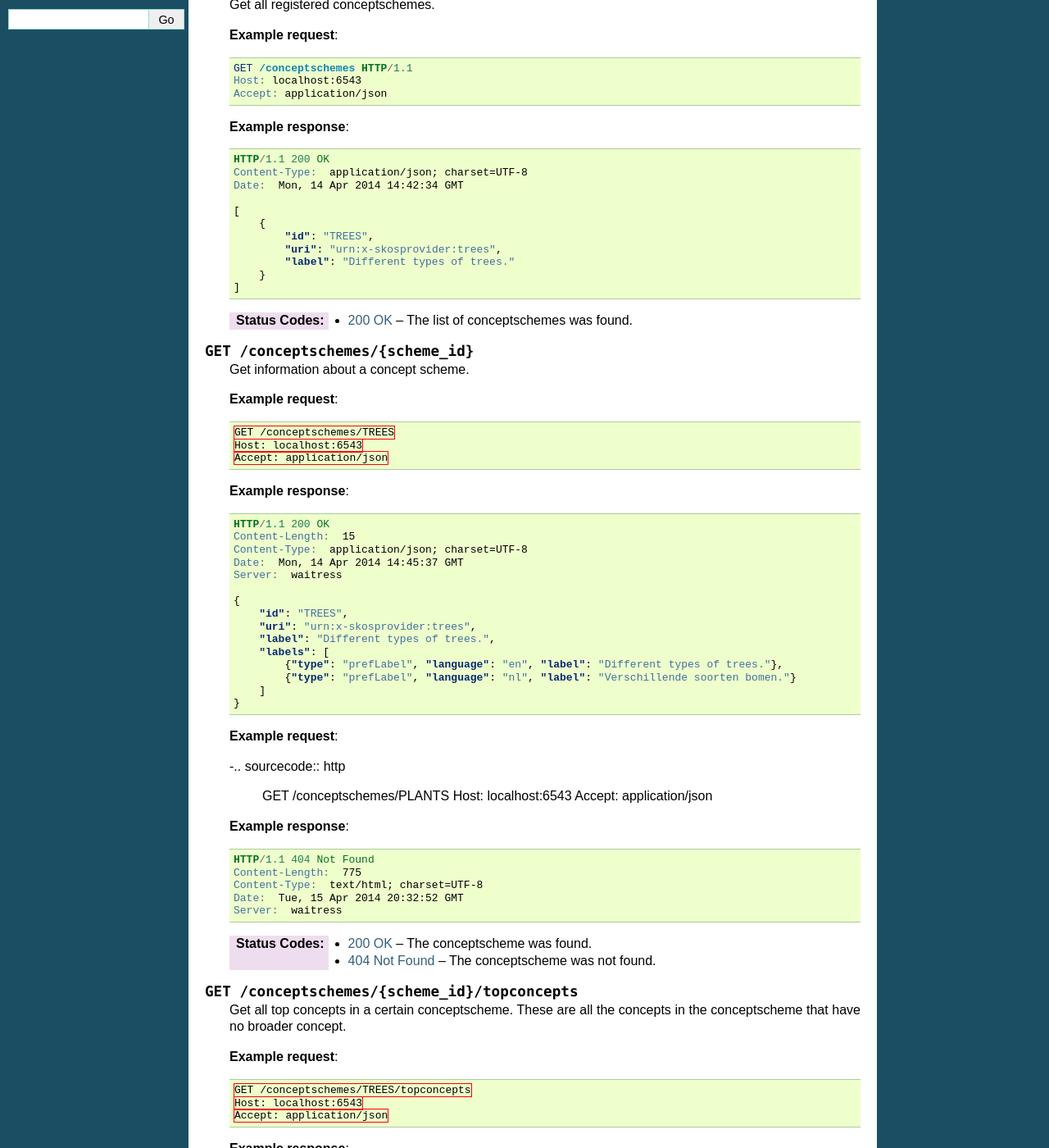
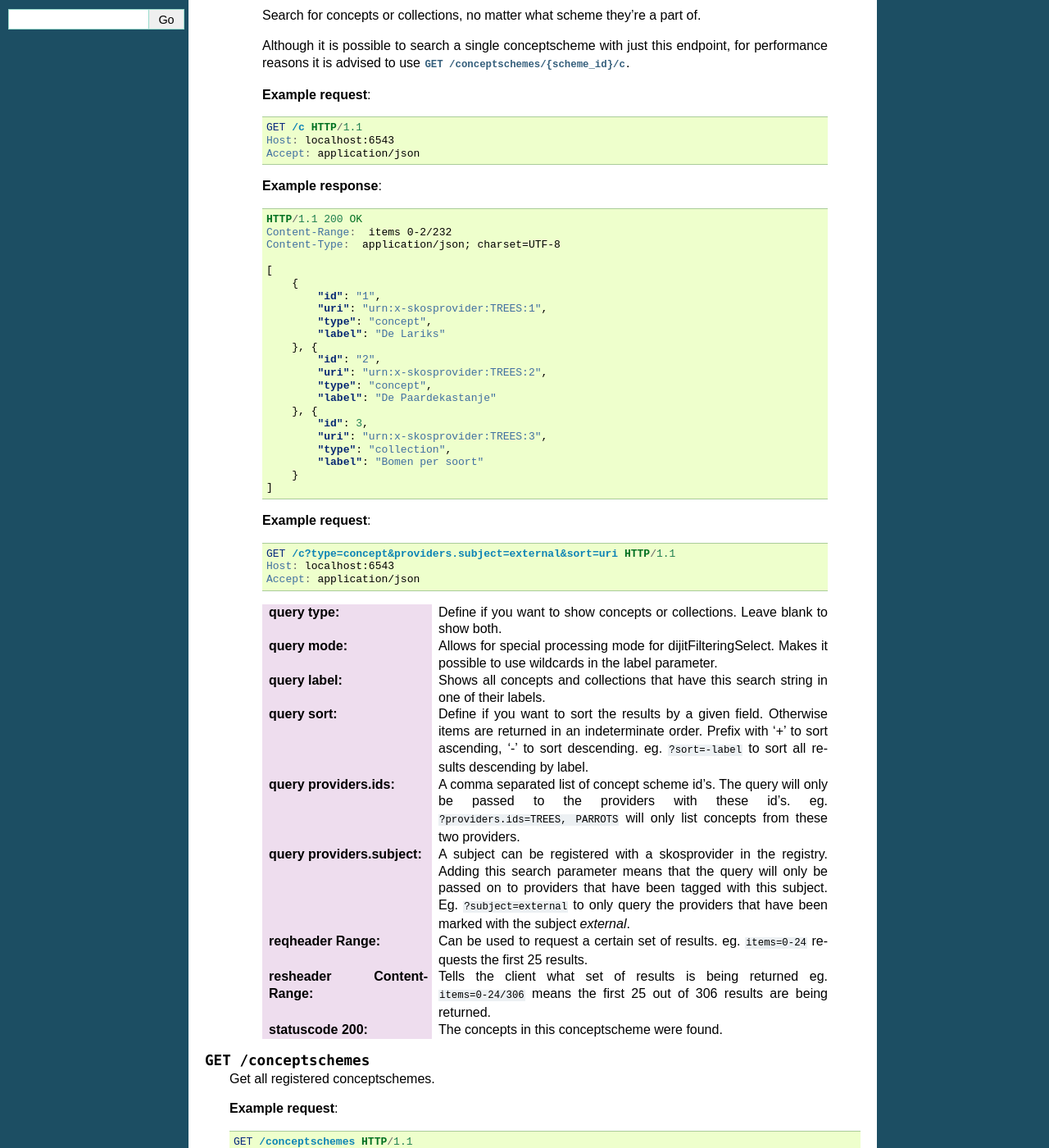
Before and after one commit to OnroerendErfgoed/pyramid_skosprovider, a Sphinx documentation site: the page built from docs/services.rst, in a window 1280 px wide and 1400 px high, scrolled down 234 px. Shown: the whole window at 82% size. Built offline with Sphinx 7.4.7, drawn with Linux system fonts in a browser that asks for light colours.

Commit message:
Add documentation.

```diff
--- a/HISTORY.rst
+++ b/HISTORY.rst
@@ -2,6 +2,10 @@
 ------------------
 
 - Conceptschemes expose information on the subject they're tagged with. [BartSaelen]
+- A new search endpoint for searching across conceptschemes was added. Search
+  syntax is the same as for searching within a single scheme, but the collection
+  parameter is not accepted. Two extra parameters were added for limiting the
+  search to a subset of available conceptschemes.
 
 0.4.0 (2014-10-23)
 ------------------
--- a/docs/services.rst
+++ b/docs/services.rst
@@ -9,7 +9,85 @@ The pyramid_skosprovider serves JSON  as a REST service so it can be used easily
 
 The following API is present:
 
+.. http:get:: /c
+   :synopsis: Search concepts or collections.
+
+    Search for concepts or collections, no matter what scheme they're a part of.
+
+    Although it is possible to search a single conceptscheme with just this
+    endpoint, for performance reasons it is advised to use
+    :http:get:`/conceptschemes/{scheme_id}/c`.
+
+    **Example request**:
+
+    .. sourcecode:: http
+
+        GET /c HTTP/1.1
+        Host: localhost:6543
+        Accept: application/json
+
+    **Example response**:
+
+    .. sourcecode:: http
+
+        HTTP/1.1 200 OK
+        Content-Range:  items 0-2/232
+        Content-Type:  application/json; charset=UTF-8
+
+        [
+            {
+                "id": "1",
+                "uri": "urn:x-skosprovider:TREES:1",
+                "type": "concept",
+                "label": "De Lariks"
+            }, {
+                "id": "2",
+                "uri": "urn:x-skosprovider:TREES:2",
+                "type": "concept",
+                "label": "De Paardekastanje"
+            }, {
+                "id": 3,
+                "uri": "urn:x-skosprovider:TREES:3",
+                "type": "collection",
+                "label": "Bomen per soort"
+            }
+        ]
+
+    **Example request**:
+
+    .. sourcecode:: http
+
+        GET /c?type=concept&providers.subject=external&sort=uri HTTP/1.1
+        Host: localhost:6543
+        Accept: application/json
+
+    :query type: Define if you want to show concepts or collections. Leave
+        blank to show both.
+    :query mode: Allows for special processing mode for dijitFilteringSelect.
+        Makes it possible to use wildcards in the label parameter.
+    :query label: Shows all concepts and collections that have this search
+        string in one of their labels.
+    :query sort: Define if you want to sort the results by a given field. Otherwise items are returned
+        in an indeterminate order. Prefix with '+' to sort ascending, '-' to sort descending.
+        eg. ``?sort=-label`` to sort all results descending by label.
+    :query providers.ids: A comma separated list of concept scheme id's. The query
+        will only be passed to the providers with these id's. eg.
+        ``?providers.ids=TREES, PARROTS`` will only list concepts from these two providers.
+    :query providers.subject: A subject can be registered with a skosprovider in
+        the registry. Adding this search parameter means that the query will only
+        be passed on to providers that have been tagged with this subject. Eg.
+        ``?subject=external`` to only query the providers that have been marked
+        with the subject `external`.
+
+    :reqheader Range: Can be used to request a certain set of results.
+        eg. ``items=0-24`` requests the first 25 results.
+    :resheader Content-Range: Tells the client what set of results is being returned
+        eg. ``items=0-24/306`` means the first 25 out of 306 results are being returned.
+
+    :statuscode 200: The concepts in this conceptscheme were found.
+
 .. http:get:: /conceptschemes
+    :synopsis: Get all registered conceptschemes.
 
     Get all registered conceptschemes.
 
@@ -42,6 +120,7 @@ The following API is present:
 
 
 .. http:get:: /conceptschemes/{scheme_id}
+    :synopsis: Get information about a concept scheme.
 
     Get information about a concept scheme.
 
@@ -95,6 +174,7 @@ The following API is present:
     :statuscode 404: The conceptscheme was not found.
 
 .. http:get:: /conceptschemes/{scheme_id}/topconcepts
+    :synopsis: Get the top concepts in a scheme.
 
     Get all top concepts in a certain conceptscheme. These are all the concepts
     in the conceptscheme that have no broader concept.
@@ -134,6 +214,7 @@ The following API is present:
     :statuscode 404: The conceptscheme was not found.
 
 .. http:get:: /conceptschemes/{scheme_id}/displaytop
+    :synopsis: Get the top of a display hierarchy.
 
     Get the top of a display hierarchy. Depending on the underlying provider
     this will be a list of Concepts and Collections.
@@ -173,6 +254,7 @@ The following API is present:
     :statuscode 404: The conceptscheme was not found.
 
 .. http:get:: /conceptschemes/{scheme_id}/c
+    :synopsis: Search for concepts or collections in a scheme.
 
     Search for concepts or collections in a scheme.
 
@@ -254,6 +336,7 @@ The following API is present:
     :statuscode 404: The conceptscheme was not found.
 
 .. http:get:: /conceptschemes/{scheme_id}/c/{c_id}
+    :synopsis: Get information about a concept or collection.
 
     Get information about a concept or collection.
 
@@ -324,6 +407,7 @@ The following API is present:
 
 
 .. http:get:: /conceptschemes/{scheme_id}/c/{c_id}/displaychildren
+    :synopsis: Get the children for display purposes.
 
     Get a list of Collections and Concepts that should be displayed as
     children of this Concept or Collection.
--- a/requirements-dev.txt
+++ b/requirements-dev.txt
@@ -3,7 +3,7 @@
 
 # Documentation
 Sphinx==1.2
-sphinxcontrib-httpdomain==1.2.0
+sphinxcontrib-httpdomain==1.3.0
 
 # Linting
 flake8==2.1.0
```
